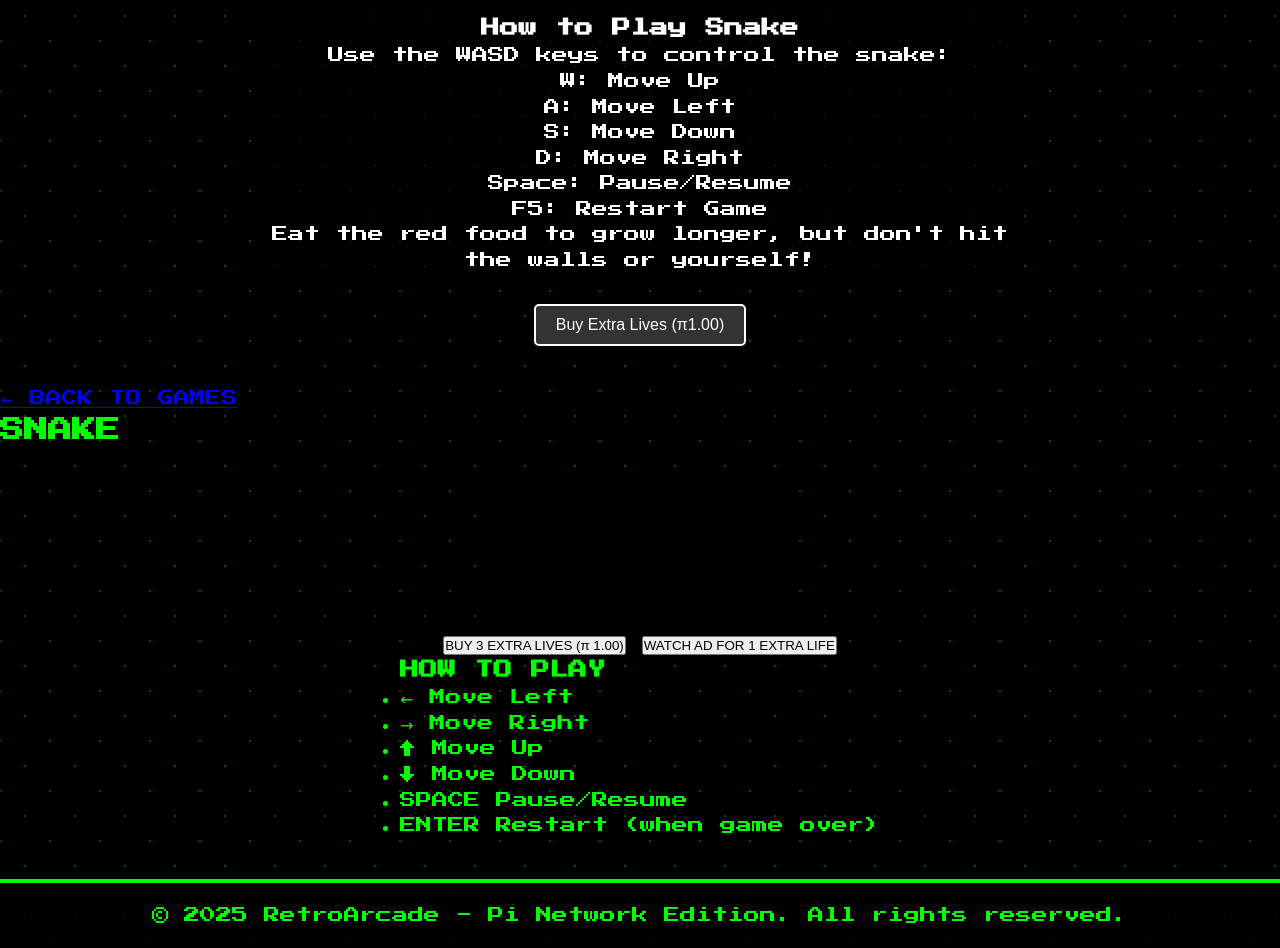
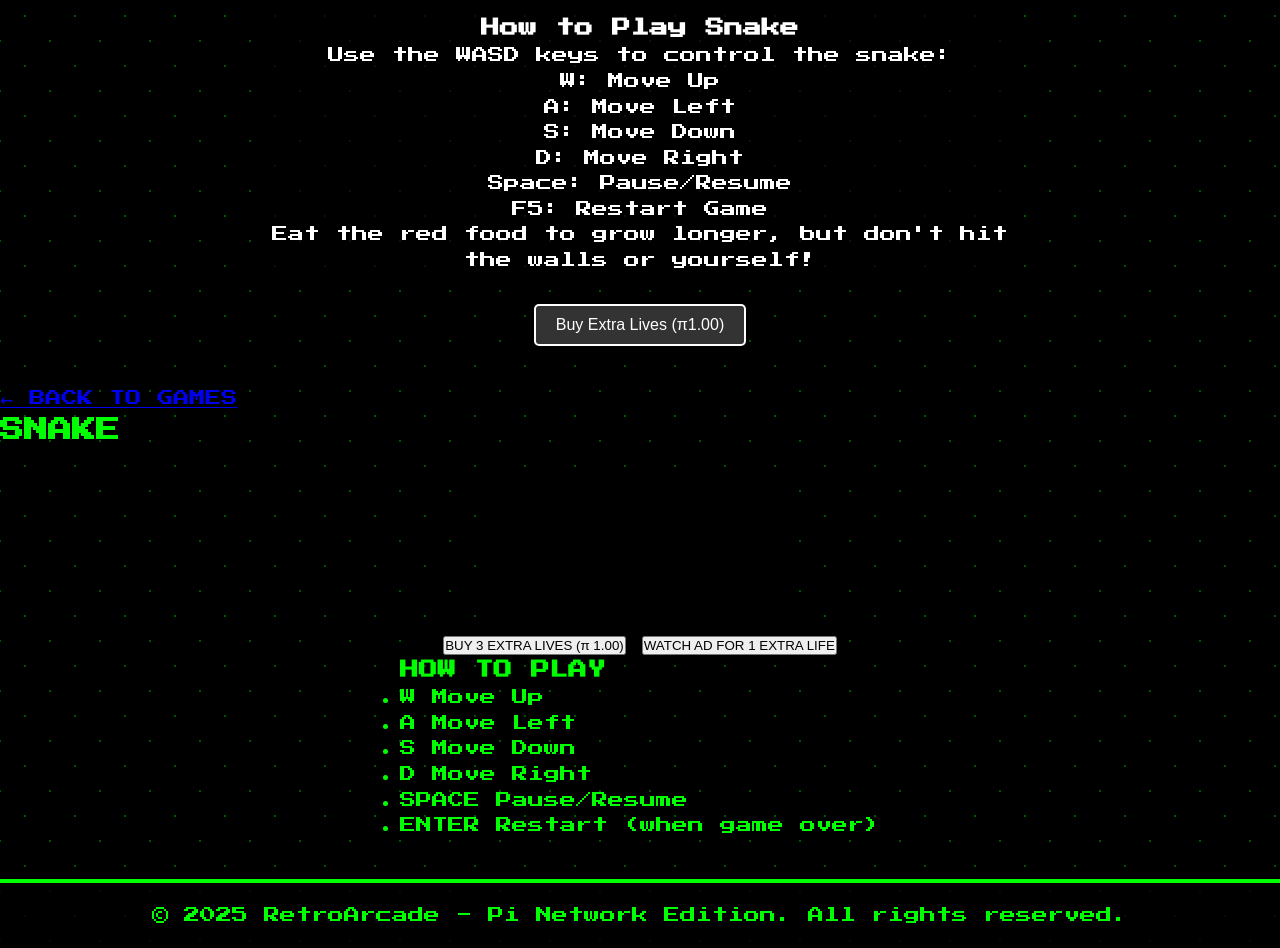
Before and after one commit to GamingMerchant/Gamechanger, a plain HTML site: page snake.html in a window 1280 px wide. Shown: the part 859-1807 px from the top of the page. Drawn offline with Linux system fonts and the light colour scheme; a script that the page names is missing.

Commit message:
Add files via upload

```diff
--- a/snake.html
+++ b/snake.html
@@ -54,10 +54,10 @@
             <div class="game-instructions">
                 <h3>HOW TO PLAY</h3>
                 <ul>
-                    <li>← Move Left</li>
-                    <li>→ Move Right</li>
-                    <li>↑ Move Up</li>
-                    <li>↓ Move Down</li>
+                    <li>W Move Up</li>
+                    <li>A Move Left</li>
+                    <li>S Move Down</li>
+                    <li>D Move Right</li>
                     <li>SPACE Pause/Resume</li>
                     <li>ENTER Restart (when game over)</li>
                 </ul>
```
